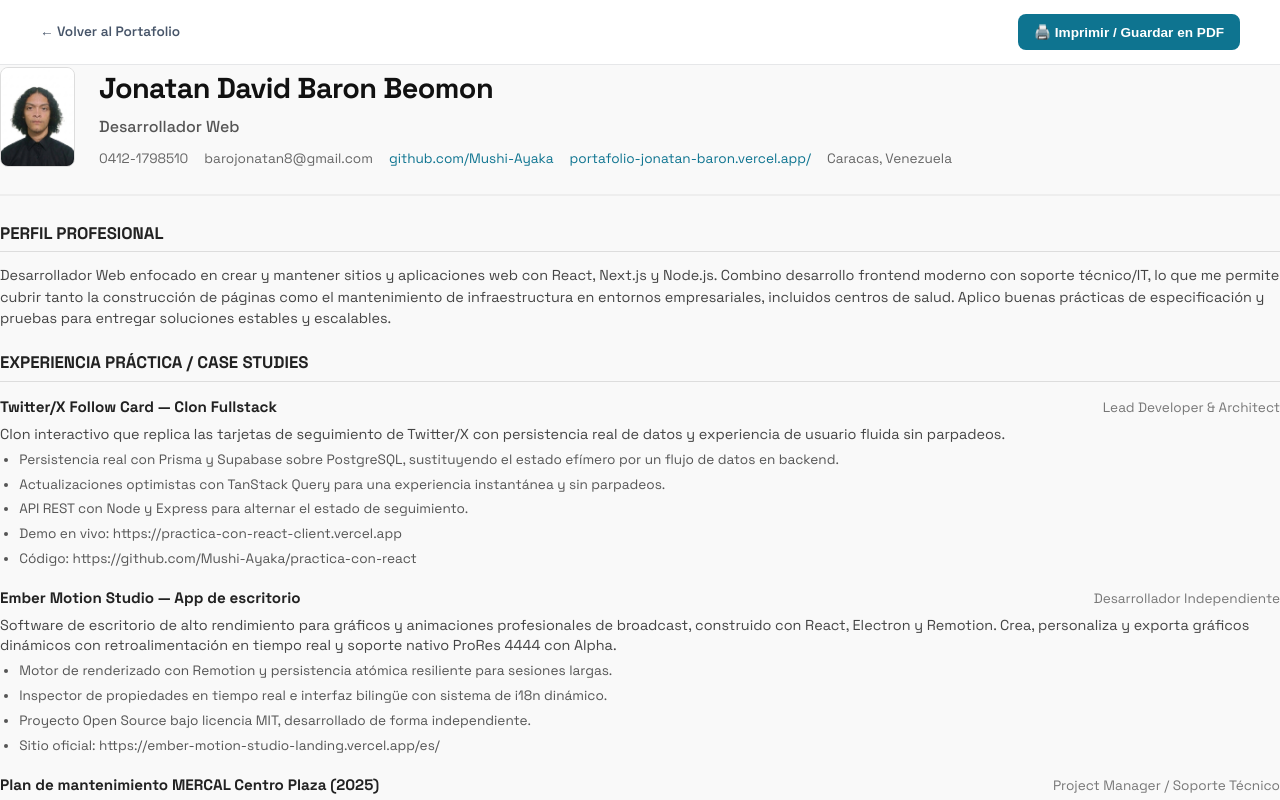
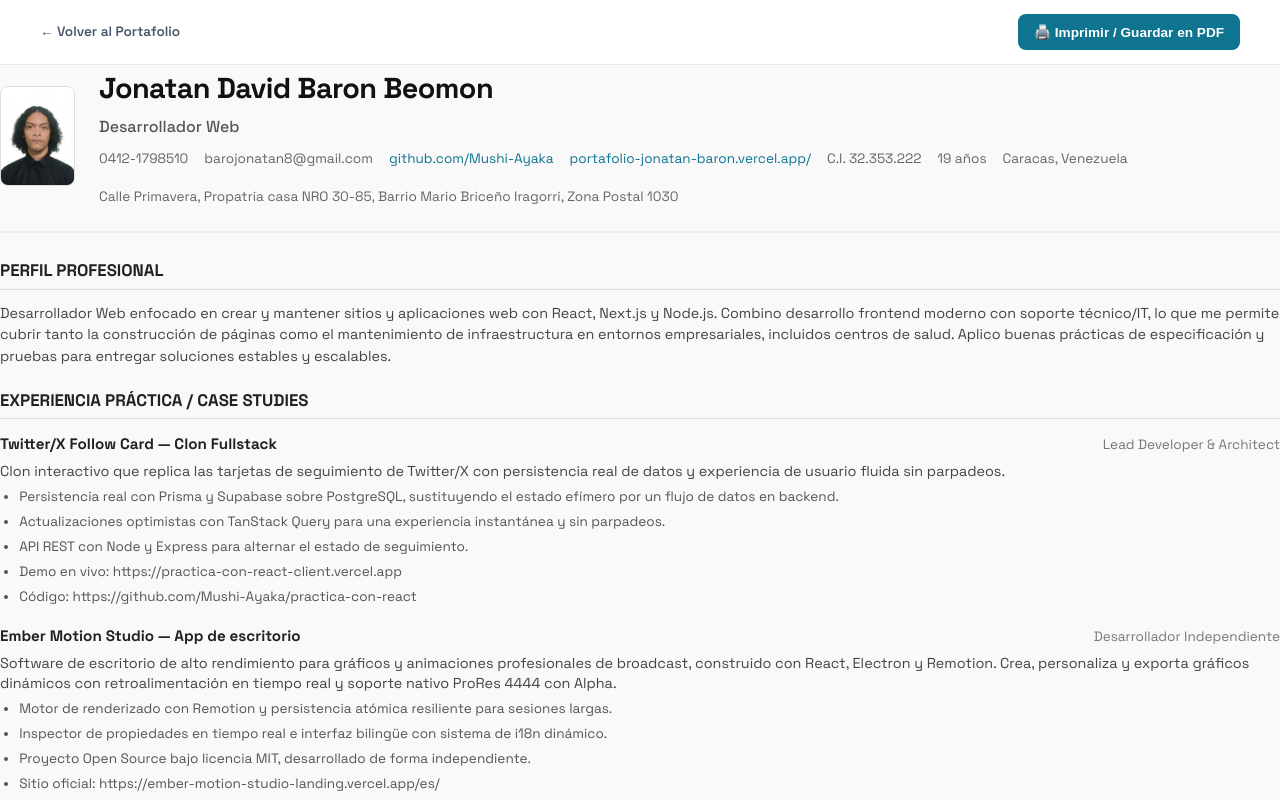
Before and after one commit to Mushi-Ayaka/Portafolio, a Next.js app: page /cv in a window 1280 px wide. Shown: the top 800 px of the page. Built offline with nearby package versions, Linux system fonts and the light colour scheme.

Commit message:
fix(cv): agregar cedula, edad y direccion

```diff
--- a/src/app/cv/page.tsx
+++ b/src/app/cv/page.tsx
@@ -118,7 +118,10 @@ export default function CVPage() {
               <a href={siteConfig.portfolioUrl} target="_blank" rel="noopener noreferrer">
                 {siteConfig.portfolioUrl.replace('https://', '')}
               </a>
+              <span>C.I. 32.353.222</span>
+              <span>19 años</span>
               <span>Caracas, Venezuela</span>
+              <span>Calle Primavera, Propatria casa NRO 30-85, Barrio Mario Briceño Iragorri, Zona Postal 1030</span>
             </div>
           </div>
         </header>
```
